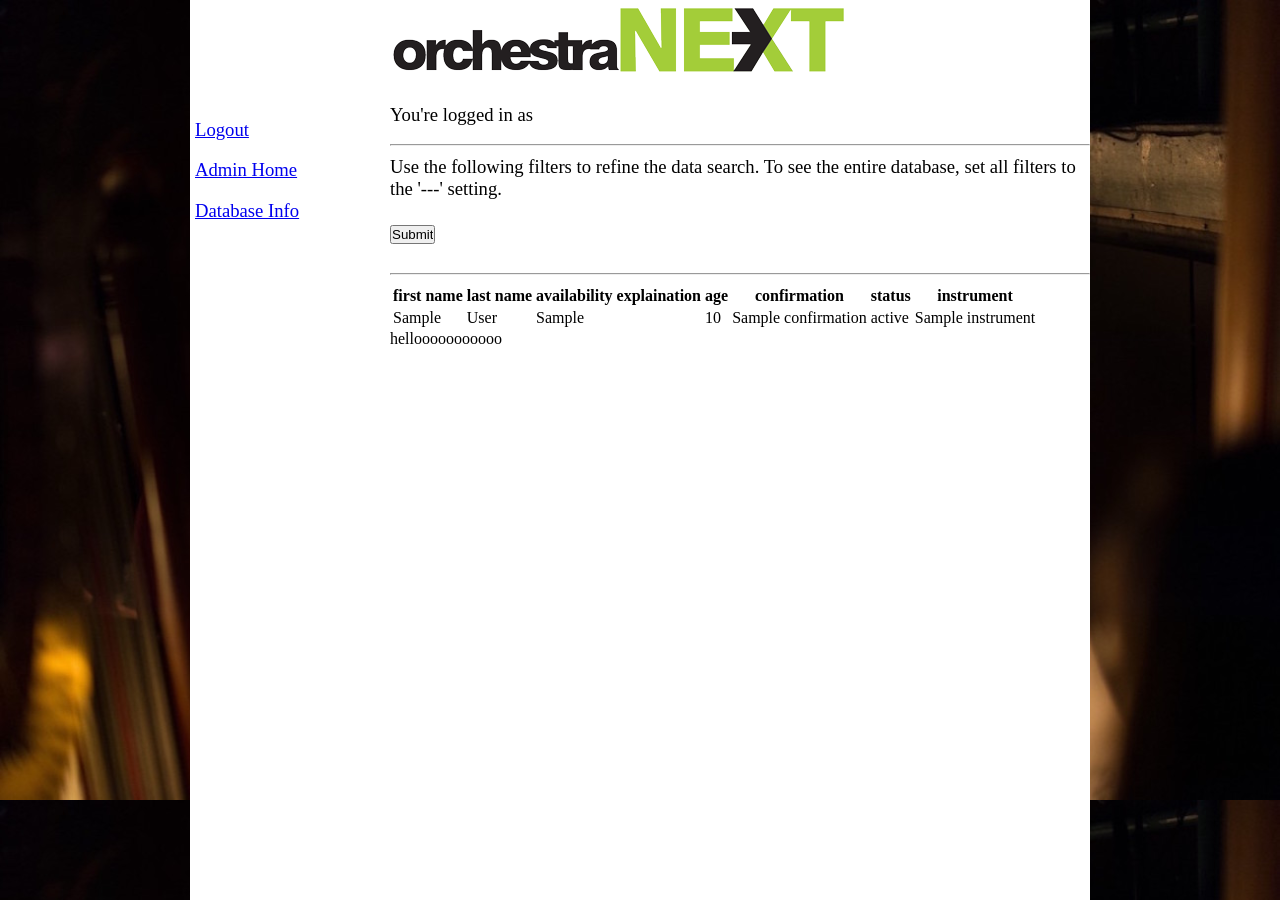
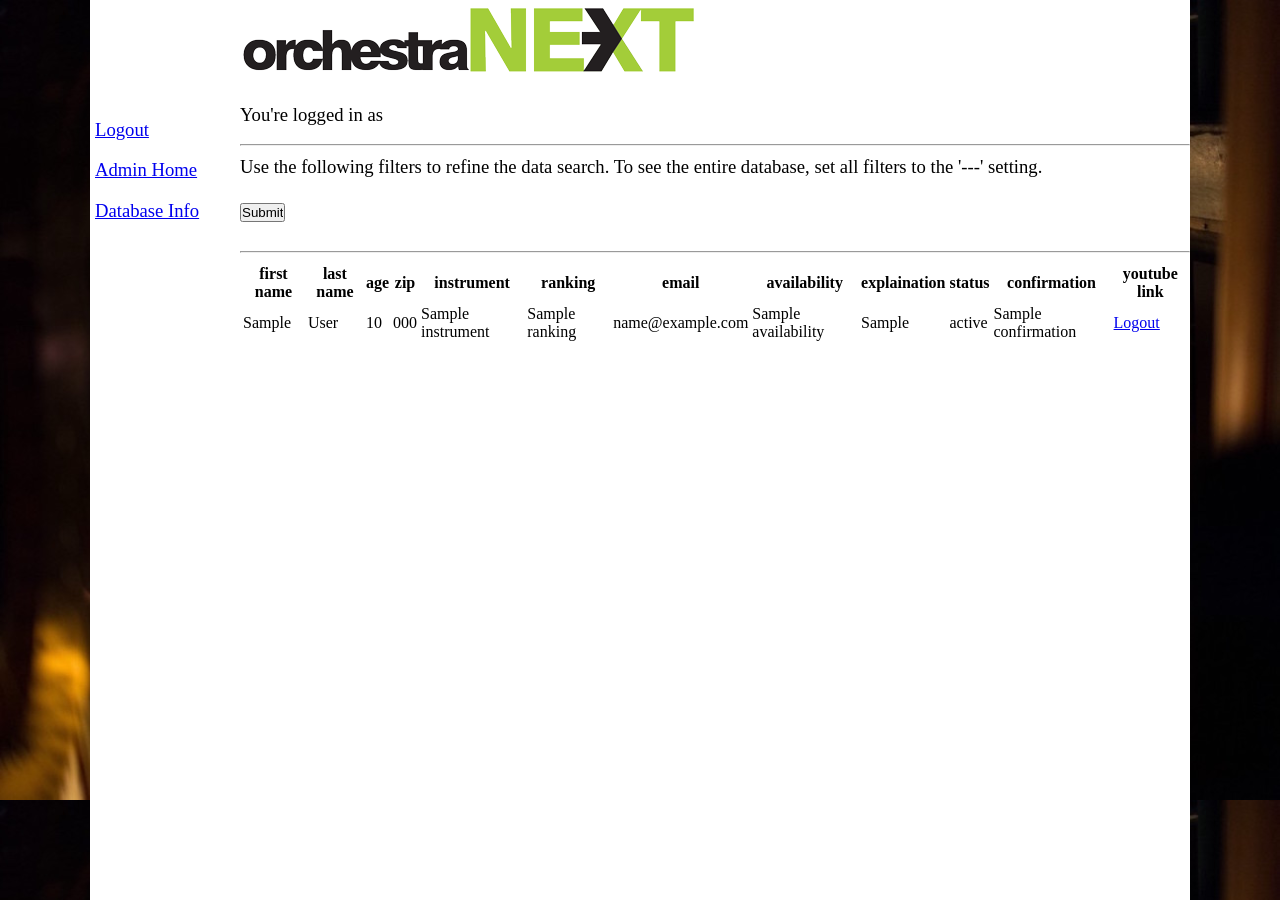
Before and after one commit to dswigart/AuditiON, a Django app: template templates/AuditiON/on_admin_db_info.html in a window 1280 px wide. Run offline with Django 3.2, Linux system fonts and the light colour scheme; the template is opened without the code that fills it: most values are stand-ins (such as "Sample title", 1, 10 or a date in 2020).

Commit message:
admin db_info UI tweaks

```diff
--- a/static/AuditiON/on_admin_style.css
+++ b/static/AuditiON/on_admin_style.css
@@ -13,13 +13,13 @@ img { display: block;
 
 #BigWrapper { background: white;
     margin: auto;
-    width: 900px;
+    width: 1100px;
     min-height: 900px;
 
 }
 
 #Wrapper { background: white;
-    width: 900px;
+    width: 1100px;
     font: Arial;
     height: 100%;
     overflow: auto;
@@ -27,7 +27,7 @@ img { display: block;
 
 #Content { /*position: relative; left: 200px;*/
     float: right;
-    width: 700px;
+    width: 950px;
     margin: 0;
     background: white;
 
@@ -36,6 +36,7 @@ img { display: block;
 #Navigation { padding-top: 100px;
     padding-left: 5px;
     font-size: 14pt;
+    width: 150px;
 }
 
 #Instructions {
--- a/templates/AuditiON/on_admin_db_info.html
+++ b/templates/AuditiON/on_admin_db_info.html
@@ -35,23 +35,32 @@ Use the following filters to refine the data search. To see the entire database,
     <tr>
         <th>first name</th>
         <th>last name</th>
-        <th>availability explaination</th>
         <th>age</th>
+        <th>zip</th>
+        <th>instrument</th>
+        <th>ranking</th>
+        <th>email</th>
+        <th>availability</th>
+        <th>explaination</th>
+        <th>status</th>
         <th>confirmation</th>
-        <th>status</th>
-        <th>instrument</th>
+        <th>youtube link</th>
         </tr>
 {% for applicant in set %}
 
-
-        <tr>
+    <tr>
     <td>{{ applicant.first_name }}</td>
     <td>{{ applicant.last_name }}</td>
+    <td>{{ applicant.age }}</td>
+    <td>{{ applicant.zip_code }}</td>
+    <td>{{ applicant.instrument }}</td>
+    <td>{{ applicant.ranking }}</td>
+    <td>{{ applicant.email_address }}</td>
+    <td>{{ applicant.availability }}</td>
     <td>{{ applicant.avail_explain }}</td>
-    <td>{{ applicant.age }}</td>
+    <td>{{ applicant.status }}</td>
     <td>{{ applicant.confirmation }}</td>
-    <td>{{ applicant.status }}</td>
-    <td>{{ applicant.instrument }}</td>
+    <td><a href="https://www.youtube.com/watch?v={{ applicant.youtube_link }}" target="_blank">Logout</a></td>
 
    </tr>
 
@@ -61,8 +70,8 @@ Use the following filters to refine the data search. To see the entire database,
 </table>
 
 {% if not set %}
-<p>There are no applicants at this time.</p>
+<p>There are no applicants or you haven't submitted a query</p>
 {% endif %}
-hellooooooooooo
+
 </div>
 {% endblock %}
```
